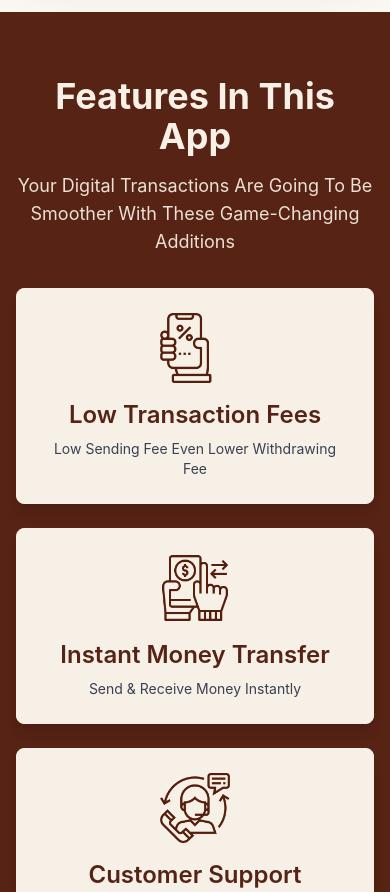
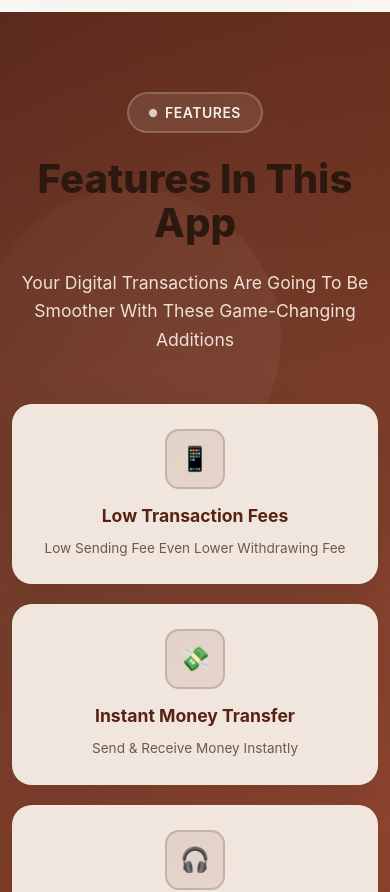
Before and after one commit to im-nasir/BantuPAy-DualLanguage, a Next.js app: page /en in a window 390 px wide. Shown: the part 4400-5292 px from the top of the page. Built offline with nearby package versions, Linux system fonts and the light colour scheme.

Commit message:
Revamp Features Section with modern design, animations, and responsive layout; enhance user interaction with icons and hover effects

```diff
--- a/src/app/components/Features.js
+++ b/src/app/components/Features.js
@@ -1,47 +1,102 @@
+"use client";
+
 import { useTranslations } from "next-intl";
 import Image from "next/image";
+import { motion } from "framer-motion";
 
 export default function FeaturesSection() {
   const t = useTranslations("FeaturesPage");
 
   const features = [
-    { img: "/smartphone.png", title: "feature1_title", description: "feature1_description" },
-    { img: "/money-transfer-1.png", title: "feature2_title", description: "feature2_description" },
-    { img: "/customer-service.png", title: "feature3_title", description: "feature3_description" },
-    { img: "/smartphone-1.png", title: "feature4_title", description: "feature4_description" },
-    { img: "/store.png", title: "feature5_title", description: "feature5_description" },
-    { img: "/transaction.png", title: "feature6_title", description: "feature6_description" },
-    { img: "/payment.png", title: "feature7_title", description: "feature7_description" },
-    { img: "/payment-method.png", title: "feature8_title", description: "feature8_description" },
+    { img: "/smartphone.png", title: "feature1_title", description: "feature1_description", icon: "📱" },
+    { img: "/money-transfer-1.png", title: "feature2_title", description: "feature2_description", icon: "💸" },
+    { img: "/customer-service.png", title: "feature3_title", description: "feature3_description", icon: "🎧" },
+    { img: "/smartphone-1.png", title: "feature4_title", description: "feature4_description", icon: "🔒" },
+    { img: "/store.png", title: "feature5_title", description: "feature5_description", icon: "🏪" },
+    { img: "/transaction.png", title: "feature6_title", description: "feature6_description", icon: "📊" },
+    { img: "/payment.png", title: "feature7_title", description: "feature7_description", icon: "⚡" },
+    { img: "/payment-method.png", title: "feature8_title", description: "feature8_description", icon: "💳" },
   ];
 
   return (
-    <section className="bg-[#562315] py-16 px-4">
-      <div className="max-w-6xl mx-auto text-center">
-        <h1 className="text-4xl sm:text-5xl font-bold text-[#F7F0E7] mb-4">
-          {t("title")}
+    <section className="features-section">
+      {/* Modern Background */}
+      <div className="features-background">
+        <div className="features-gradient"></div>
+        <div className="features-mesh"></div>
+        <div className="features-shapes">
+          <div className="feature-shape shape-1"></div>
+          <div className="feature-shape shape-2"></div>
+          <div className="feature-shape shape-3"></div>
+        </div>
+      </div>
+
+      <div className="features-container">
+        {/* Header Section */}
+        <motion.div
+          className="features-header"
+          initial={{ opacity: 0, y: 30 }}
+          animate={{ opacity: 1, y: 0 }}
+          transition={{ duration: 0.8 }}
+        >
+          <div className="features-badge">
+            <span className="badge-dot"></span>
+            <span className="badge-text">Features</span>
+          </div>
+          <h1 className="features-title">
+            <span className="title-main">{t("title")}</span>
           </h1>
-        <p className="text-lg text-[#EDE0D4] mb-8">{t("subtitle")}</p>
+          <p className="features-subtitle">{t("subtitle")}</p>
+        </motion.div>
 
-        <div className="grid grid-cols-1 sm:grid-cols-2 md:grid-cols-3 lg:grid-cols-4 gap-6">
+        {/* Features Grid */}
+        <div className="features-grid">
           {features.map((feature, index) => (
-            <div
+            <motion.div
               key={index}
-              className="border border-[#F7F0E7] rounded-lg p-6 text-center bg-[#F7F0E7] shadow-lg transition-transform transform hover:scale-105"
+              className="feature-card"
+              initial={{ opacity: 0, y: 50 }}
+              animate={{ opacity: 1, y: 0 }}
+              transition={{
+                duration: 0.6,
+                delay: index * 0.1,
+                ease: "easeOut"
+              }}
+              whileHover={{
+                y: -8,
+                scale: 1.02,
+                transition: { duration: 0.3 }
+              }}
             >
-              <div className="flex justify-center mb-4">
+              <div className="feature-card-glow"></div>
+
+              {/* Icon Section */}
+              <div className="feature-icon-container">
+                <div className="feature-icon-bg">
+                  <span className="feature-emoji">{feature.icon}</span>
+                </div>
+                <div className="feature-image-wrapper">
                   <Image
                     src={feature.img}
                     alt={t(feature.title)}
-                  width={70}
-                  height={70}
-                  priority={index === 0} // Prioritize only the first image
-                  loading={index === 0 ? "eager" : "lazy"} // Lazy load non-critical images
+                    width={50}
+                    height={50}
+                    priority={index === 0}
+                    loading={index === 0 ? "eager" : "lazy"}
+                    className="feature-image"
                   />
                 </div>
-              <h2 className="text-2xl font-semibold text-[#562315]">{t(feature.title)}</h2>
-              <p className="text-gray-700 text-sm mt-2">{t(feature.description)}</p>
               </div>
+
+              {/* Content */}
+              <div className="feature-content">
+                <h3 className="feature-title">{t(feature.title)}</h3>
+                <p className="feature-description">{t(feature.description)}</p>
+              </div>
+
+              {/* Hover Effect */}
+              <div className="feature-hover-effect"></div>
+            </motion.div>
           ))}
         </div>
       </div>
--- a/src/app/globals.css
+++ b/src/app/globals.css
@@ -2542,3 +2542,486 @@ body {
     font-size: 0.7rem;
   }
 }
+
+/* Modern Features Section */
+.features-section {
+  position: relative;
+  min-height: 100vh;
+  padding: 120px 0 80px;
+  overflow: hidden;
+}
+
+/* Features Background */
+.features-background {
+  position: absolute;
+  top: 0;
+  left: 0;
+  right: 0;
+  bottom: 0;
+  z-index: 1;
+}
+
+.features-gradient {
+  position: absolute;
+  top: 0;
+  left: 0;
+  right: 0;
+  bottom: 0;
+  background: linear-gradient(135deg,
+    #562315 0%,
+    #6B2D1A 25%,
+    #8B3D27 50%,
+    #562315 75%,
+    #4A1F12 100%
+  );
+}
+
+.features-mesh {
+  position: absolute;
+  top: 0;
+  left: 0;
+  right: 0;
+  bottom: 0;
+  background: radial-gradient(circle at 25% 25%, rgba(247, 240, 231, 0.1) 0%, transparent 50%),
+              radial-gradient(circle at 75% 75%, rgba(139, 61, 39, 0.15) 0%, transparent 50%);
+}
+
+.features-shapes {
+  position: absolute;
+  width: 100%;
+  height: 100%;
+  overflow: hidden;
+}
+
+.feature-shape {
+  position: absolute;
+  border-radius: 50%;
+  background: linear-gradient(135deg, rgba(247, 240, 231, 0.05), rgba(139, 61, 39, 0.08));
+  animation: floatShape 20s ease-in-out infinite;
+}
+
+.feature-shape.shape-1 {
+  width: 300px;
+  height: 300px;
+  top: 10%;
+  left: -5%;
+  animation-delay: 0s;
+}
+
+.feature-shape.shape-2 {
+  width: 200px;
+  height: 200px;
+  top: 70%;
+  right: -3%;
+  animation-delay: 7s;
+}
+
+.feature-shape.shape-3 {
+  width: 150px;
+  height: 150px;
+  bottom: 10%;
+  left: 20%;
+  animation-delay: 14s;
+}
+
+/* Features Container */
+.features-container {
+  position: relative;
+  z-index: 2;
+  max-width: 1400px;
+  margin: 0 auto;
+  padding: 0 20px;
+}
+
+/* Features Header */
+.features-header {
+  text-align: center;
+  margin-bottom: 80px;
+  max-width: 800px;
+  margin-left: auto;
+  margin-right: auto;
+}
+
+.features-badge {
+  display: inline-flex;
+  align-items: center;
+  gap: 8px;
+  padding: 8px 20px;
+  background: rgba(247, 240, 231, 0.1);
+  border: 2px solid rgba(247, 240, 231, 0.2);
+  border-radius: 30px;
+  margin-bottom: 24px;
+  transition: all 0.3s ease;
+}
+
+.features-badge:hover {
+  background: rgba(247, 240, 231, 0.15);
+  border-color: rgba(247, 240, 231, 0.3);
+}
+
+.features-badge .badge-dot {
+  width: 8px;
+  height: 8px;
+  background: #F7F0E7;
+  border-radius: 50%;
+  animation: pulse 2s ease-in-out infinite;
+}
+
+.features-badge .badge-text {
+  font-size: 14px;
+  font-weight: 600;
+  color: #F7F0E7;
+  text-transform: uppercase;
+  letter-spacing: 0.5px;
+}
+
+.features-title {
+  font-size: clamp(2.5rem, 5vw, 4rem);
+  font-weight: 800;
+  line-height: 1.1;
+  margin-bottom: 24px;
+  color: #F7F0E7;
+}
+
+.features-subtitle {
+  font-size: clamp(1.1rem, 2vw, 1.3rem);
+  line-height: 1.6;
+  color: #EDE0D4;
+  max-width: 600px;
+  margin: 0 auto;
+}
+
+/* Features Grid */
+.features-grid {
+  display: grid;
+  grid-template-columns: repeat(auto-fit, minmax(280px, 1fr));
+  gap: 32px;
+  max-width: 1200px;
+  margin: 0 auto;
+}
+
+/* Feature Card */
+.feature-card {
+  position: relative;
+  background: rgba(247, 240, 231, 0.95);
+  backdrop-filter: blur(20px);
+  border: 1px solid rgba(247, 240, 231, 0.2);
+  border-radius: 24px;
+  padding: 32px 24px;
+  text-align: center;
+  transition: all 0.4s cubic-bezier(0.175, 0.885, 0.32, 1.275);
+  overflow: hidden;
+  box-shadow: 0 10px 40px rgba(0, 0, 0, 0.1);
+}
+
+.feature-card:hover {
+  border-color: rgba(247, 240, 231, 0.4);
+  box-shadow: 0 20px 60px rgba(0, 0, 0, 0.15);
+}
+
+.feature-card-glow {
+  position: absolute;
+  top: 0;
+  left: 0;
+  right: 0;
+  bottom: 0;
+  background: linear-gradient(135deg, rgba(247, 240, 231, 0.1), transparent);
+  border-radius: 24px;
+  opacity: 0;
+  transition: opacity 0.3s ease;
+}
+
+.feature-card:hover .feature-card-glow {
+  opacity: 1;
+}
+
+/* Feature Icon Container */
+.feature-icon-container {
+  position: relative;
+  display: flex;
+  align-items: center;
+  justify-content: center;
+  margin-bottom: 24px;
+  height: 80px;
+}
+
+.feature-icon-bg {
+  position: absolute;
+  display: flex;
+  align-items: center;
+  justify-content: center;
+  width: 80px;
+  height: 80px;
+  background: linear-gradient(135deg, rgba(86, 35, 21, 0.1), rgba(139, 61, 39, 0.1));
+  border: 2px solid rgba(86, 35, 21, 0.2);
+  border-radius: 20px;
+  transition: all 0.3s ease;
+}
+
+.feature-card:hover .feature-icon-bg {
+  background: linear-gradient(135deg, rgba(86, 35, 21, 0.15), rgba(139, 61, 39, 0.15));
+  border-color: rgba(86, 35, 21, 0.3);
+  transform: scale(1.05);
+}
+
+.feature-emoji {
+  font-size: 2rem;
+  position: relative;
+  z-index: 2;
+}
+
+.feature-image-wrapper {
+  position: absolute;
+  top: 50%;
+  left: 50%;
+  transform: translate(-50%, -50%);
+  opacity: 0;
+  transition: all 0.3s ease;
+  z-index: 3;
+}
+
+.feature-card:hover .feature-image-wrapper {
+  opacity: 1;
+}
+
+.feature-card:hover .feature-emoji {
+  opacity: 0;
+}
+
+.feature-image {
+  width: 50px;
+  height: 50px;
+  object-fit: contain;
+  filter: brightness(0) saturate(100%) invert(25%) sepia(15%) saturate(1500%) hue-rotate(15deg);
+}
+
+/* Feature Content */
+.feature-content {
+  position: relative;
+  z-index: 2;
+}
+
+.feature-title {
+  font-size: 1.4rem;
+  font-weight: 700;
+  color: #562315;
+  margin-bottom: 12px;
+  line-height: 1.3;
+}
+
+.feature-description {
+  font-size: 0.95rem;
+  line-height: 1.6;
+  color: #6B5B4F;
+  margin: 0;
+}
+
+/* Feature Hover Effect */
+.feature-hover-effect {
+  position: absolute;
+  top: 0;
+  left: -100%;
+  width: 100%;
+  height: 100%;
+  background: linear-gradient(90deg, transparent, rgba(86, 35, 21, 0.05), transparent);
+  transition: left 0.6s ease;
+  pointer-events: none;
+}
+
+.feature-card:hover .feature-hover-effect {
+  left: 100%;
+}
+
+/* Animations */
+@keyframes floatShape {
+  0%, 100% { transform: translateY(0px) rotate(0deg); }
+  33% { transform: translateY(-30px) rotate(120deg); }
+  66% { transform: translateY(-15px) rotate(240deg); }
+}
+
+/* Mobile Responsive */
+@media (max-width: 768px) {
+  .features-section {
+    padding: 100px 0 60px;
+  }
+
+  .features-container {
+    padding: 0 16px;
+  }
+
+  .features-header {
+    margin-bottom: 60px;
+  }
+
+  .features-grid {
+    grid-template-columns: 1fr;
+    gap: 24px;
+    max-width: 500px;
+  }
+
+  .feature-card {
+    padding: 28px 20px;
+  }
+
+  .feature-icon-container {
+    height: 70px;
+    margin-bottom: 20px;
+  }
+
+  .feature-icon-bg {
+    width: 70px;
+    height: 70px;
+    border-radius: 16px;
+  }
+
+  .feature-emoji {
+    font-size: 1.8rem;
+  }
+
+  .feature-image {
+    width: 45px;
+    height: 45px;
+  }
+
+  .feature-title {
+    font-size: 1.2rem;
+  }
+
+  .feature-description {
+    font-size: 0.9rem;
+  }
+}
+
+@media (max-width: 480px) {
+  .features-section {
+    padding: 80px 0 50px;
+  }
+
+  .features-container {
+    padding: 0 12px;
+  }
+
+  .features-header {
+    margin-bottom: 50px;
+  }
+
+  .features-grid {
+    gap: 20px;
+  }
+
+  .feature-card {
+    padding: 24px 16px;
+    border-radius: 20px;
+  }
+
+  .feature-icon-container {
+    height: 60px;
+    margin-bottom: 16px;
+  }
+
+  .feature-icon-bg {
+    width: 60px;
+    height: 60px;
+    border-radius: 14px;
+  }
+
+  .feature-emoji {
+    font-size: 1.5rem;
+  }
+
+  .feature-image {
+    width: 40px;
+    height: 40px;
+  }
+
+  .feature-title {
+    font-size: 1.1rem;
+    margin-bottom: 10px;
+  }
+
+  .feature-description {
+    font-size: 0.85rem;
+  }
+}
+
+@media (max-width: 375px) {
+  .features-container {
+    padding: 0 8px;
+  }
+
+  .features-grid {
+    gap: 16px;
+  }
+
+  .feature-card {
+    padding: 20px 14px;
+  }
+
+  .feature-icon-container {
+    height: 55px;
+    margin-bottom: 14px;
+  }
+
+  .feature-icon-bg {
+    width: 55px;
+    height: 55px;
+  }
+
+  .feature-emoji {
+    font-size: 1.3rem;
+  }
+
+  .feature-image {
+    width: 35px;
+    height: 35px;
+  }
+
+  .feature-title {
+    font-size: 1rem;
+  }
+
+  .feature-description {
+    font-size: 0.8rem;
+  }
+}
+
+/* Large Desktop Responsive */
+@media (min-width: 1200px) {
+  .features-grid {
+    grid-template-columns: repeat(4, 1fr);
+    gap: 40px;
+  }
+
+  .feature-card {
+    padding: 36px 28px;
+  }
+
+  .feature-icon-container {
+    height: 90px;
+    margin-bottom: 28px;
+  }
+
+  .feature-icon-bg {
+    width: 90px;
+    height: 90px;
+    border-radius: 22px;
+  }
+
+  .feature-emoji {
+    font-size: 2.2rem;
+  }
+
+  .feature-image {
+    width: 55px;
+    height: 55px;
+  }
+
+  .feature-title {
+    font-size: 1.5rem;
+    margin-bottom: 14px;
+  }
+
+  .feature-description {
+    font-size: 1rem;
+  }
+}
```
Lines whose indentation alone changed are shown as unchanged.
